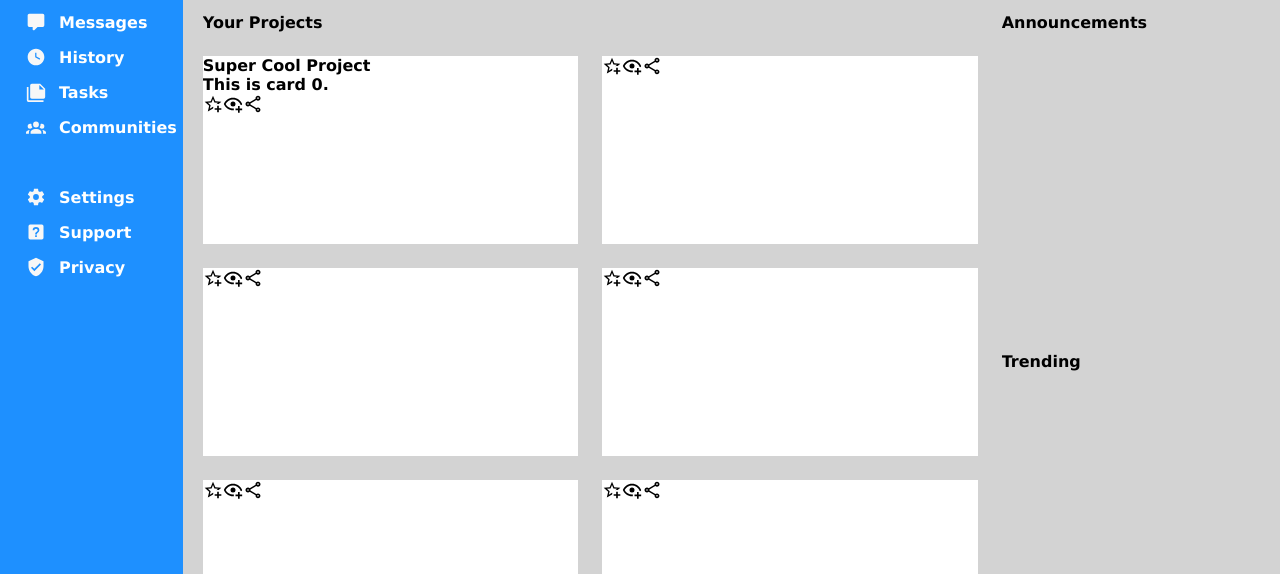
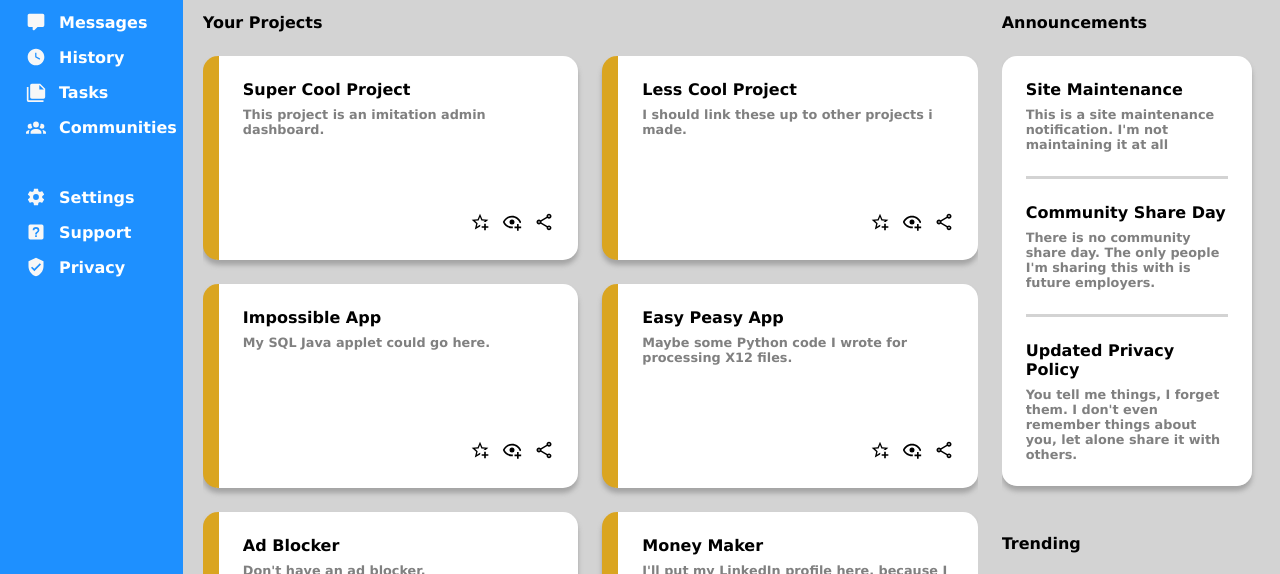
Before and after one commit to SM10/admin-dashboard, a plain HTML site: page index.html in a window 1280 px wide. Shown: the part 150-724 px from the top of the page. Drawn offline with Linux system fonts and the light colour scheme.

Commit message:
Formatted and completed Announcements

```diff
--- a/script.js
+++ b/script.js
@@ -32,25 +32,40 @@ for(let counter = 0; counter < 6; counter++){
 }
 
 for(let counter = 0; counter < 3; counter++){
-    announcementgrid.append(makeAnnouncementCard("announcement-" + counter))
+    let card = makeAnnouncementCard("announcement-" + counter)
+    announcementgrid.append(card)
+    if (counter != 2){
+        let cardcontent = document.querySelector("#announcement-" + counter + "-content")
+        cardcontent.style.borderBottomColor = "lightgrey"
+        cardcontent.style.borderBottomStyle = "solid"
+    }
 }
 
 for(let counter = 0; counter < 4; counter++){
     trendinggrid.append(makeTrendingCard("trending-" + counter))
 }
 
-let projectcardtitle = document.querySelector("#project-0-title")
-projectcardtitle.textContent = "Super Cool Project"
-let projectcardcontent = document.querySelector("#project-0-content")
-projectcardcontent.textContent = "This is card 0."
+addMessage("#project-0-title", "Super Cool Project", "#project-0-content", "This project is an imitation admin dashboard.")
+addMessage("#project-1-title", "Less Cool Project", "#project-1-content", "I should link these up to other projects i made.")
+addMessage("#project-2-title", "Impossible App", "#project-2-content", "My SQL Java applet could go here.")
+addMessage("#project-3-title", "Easy Peasy App", "#project-3-content", "Maybe some Python code I wrote for processing X12 files.")
+addMessage("#project-4-title", "Ad Blocker", "#project-4-content", "Don't have an ad blocker.")
+addMessage("#project-5-title", "Money Maker", "#project-5-content", "I'll put my LinkedIn profile here, because I make money through a job.")
+
+addMessage('#announcement-0-title', "Site Maintenance", "#announcement-0-content", "This is a site maintenance notification. I'm not maintaining it at all")
+addMessage('#announcement-1-title', "Community Share Day", "#announcement-1-content", "There is no community share day. The only people I'm sharing this with is future employers.")
+addMessage('#announcement-2-title', "Updated Privacy Policy", "#announcement-2-content", "You tell me things, I forget them. I don't even remember things about you, let alone share it with others.")
+
+function addMessage(titleID, titleString, contentID, contentString){
+    let projectcardtitle = document.querySelector(titleID)
+    projectcardtitle.textContent = titleString
+    let projectcardcontent = document.querySelector(contentID)
+    projectcardcontent.textContent = contentString
+}
 
 function makeProjectCard(idString){
     let card = document.createElement("div")
     card.className = "project-card"
-    card.style.backgroundColor = "white"
-    card.style.borderLeftColor = "gold"
-    card.style.width = "auto";
-    card.style.aspectRatio = "12/6"
     card.id = idString
 
     let title = document.createElement("div")
@@ -60,6 +75,9 @@ function makeProjectCard(idString){
     let content = document.createElement("div")
     content.className = "project-card-content"
     content.id = idString + "-content"
+
+    let buttons = document.createElement("div")
+    buttons.className = "project-card-buttons"
 
     let favbutton = document.createElement("button")
     favbutton.className = "project-card-update"
@@ -84,9 +102,10 @@ function makeProjectCard(idString){
 
     card.append(title)
     card.append(content)
-    card.append(favbutton)
-    card.append(watchbutton)
-    card.append(sharebutton)
+    buttons.append(favbutton)
+    buttons.append(watchbutton)
+    buttons.append(sharebutton)
+    card.append(buttons)
     return card;
 }
 
@@ -100,7 +119,7 @@ function makeAnnouncementCard(idString){
     title.id = idString +"-title"
 
     let content = document.createElement("div")
-    content.className = "announcement-card-title"
+    content.className = "announcement-card-content"
     content.id= idString + "-content"
 
     card.append(title)
--- a/style.css
+++ b/style.css
@@ -17,6 +17,7 @@ html, body{
     padding: 0;
     width: 100%;
     height: fit-content;
+    background-color: lightgrey;
 }
 
 body{
@@ -29,6 +30,7 @@ body{
     grid-column: 2;
     grid-row: 1;
     padding: 2vh 5vh 2vh;
+    background-color: white;
     box-shadow: 0px 5px 5px #a4a4a4;
     top: 0;
 }
@@ -176,11 +178,89 @@ img[src$=".svg"]{
 
 .content{
     display: grid;
-    background-color: lightgrey;
     grid-template-columns: 3fr 1fr;
-    grid-template-rows: 1fr 1fr;
+    grid-template-rows: fit-content fit-content;
     padding: 3vh 2.5vh;
     gap: 3vh;
+}
+
+.project-card, .announcement-card, .trending-card{
+    padding: 3vh;
+    gap: 1vh;
+    background-color: white;
+    border-left-color: gold;
+    width : auto;
+    display: flex;
+    flex-direction : column;
+    justify-content : center;
+    align-items: stretch;
+}
+
+.project-card{
+    aspect-ratio: 12/6;
+    border-radius: 15px;
+    border-left-color: goldenrod;
+    border-left-style:solid;
+    border-left-width: 2vh;
+    box-shadow: 0px 5px 5px #a4a4a4;
+}
+
+.project-card-content{
+    flex:auto;
+    font-size: 0.8rem;
+    font-weight:lighter;
+    color:grey;
+}
+
+.project-card-buttons{
+    display:flex;
+    flex-direction: row;
+    justify-content: flex-end;
+    align-items: center;
+    height: fit-content;
+    gap: 1.5vh;
+}
+
+.announcements, .trending{
+    height: fit-content;
+    padding-bottom: 3vh;
+    padding-right:1vh;
+}
+
+.announcement-grid{
+    flex: auto;
+    display: grid;
+    grid-template-columns: fit-content;
+    grid-auto-rows: fit-content;
+    align-self: stretch;
+    border-radius: 15px;
+    gap : 0;
+    box-shadow: 0px 5px 5px #a4a4a4;
+}
+
+.announcement-card{
+    display:flex;
+    flex-direction: column;
+    justify-content: flex-start;
+    align-items: stretch;
+    padding: 3vh 3vh 0;
+}
+
+.announcement-card-content{
+    flex:auto;
+    font-size: 0.8rem;
+    font-weight:lighter;
+    color:grey;
+    padding-bottom: 3vh;
+}
+
+.trending-grid{
+    border-radius: 15px;
+    box-shadow: 0px 5px 5px #a4a4a4;
+}
+
+.trending-card{
+    aspect-ratio: 12/3;
 }
 
 .projects{
@@ -192,7 +272,7 @@ img[src$=".svg"]{
     align-items: flex-start;
 }
 
-.projects > h4{
+.content > * > h4{
     margin-bottom: 3vh;
     flex:none;
 }
```
